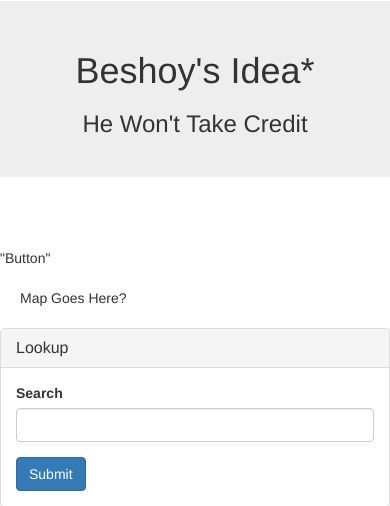
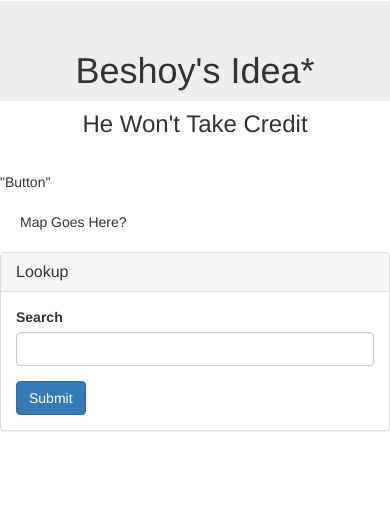
Before and after one commit to VolkRiot/Meet-Mapper, a PHP site: page / in a window 390 px wide. Shown: the top 506 px of the page. Run offline with PHP 8.4, Linux system fonts and the light colour scheme; some libraries are stand-ins or nearby versions.

Commit message:
Media Query

```diff
--- a/assets/style/css/style.css
+++ b/assets/style/css/style.css
@@ -1,4 +1,9 @@
 /* The side navigation menu */
+
+#jumbo {
+    max-height:100px;
+}
+
 .sidenav {
     height: 100%; /* 100% Full-height */
     width: 0; /* 0 width - change this with JavaScript */
@@ -47,3 +52,10 @@
     .sidenav {padding-top: 15px;}
     .sidenav a {font-size: 18px;}
 }
+
+/* Media Query */
+
+@media screen and (max-width: 768px) {}
+
+
+@media screen and (max-width: 640px) {}
```
